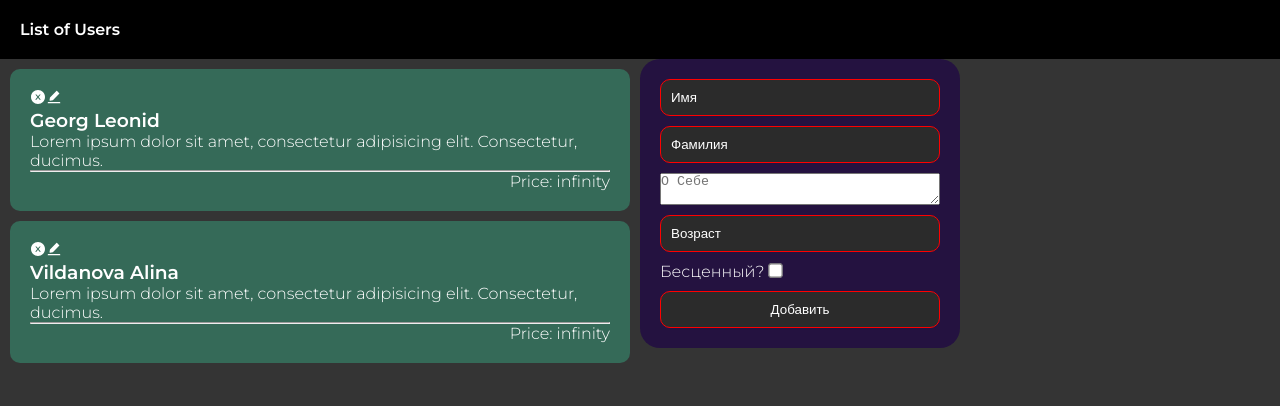
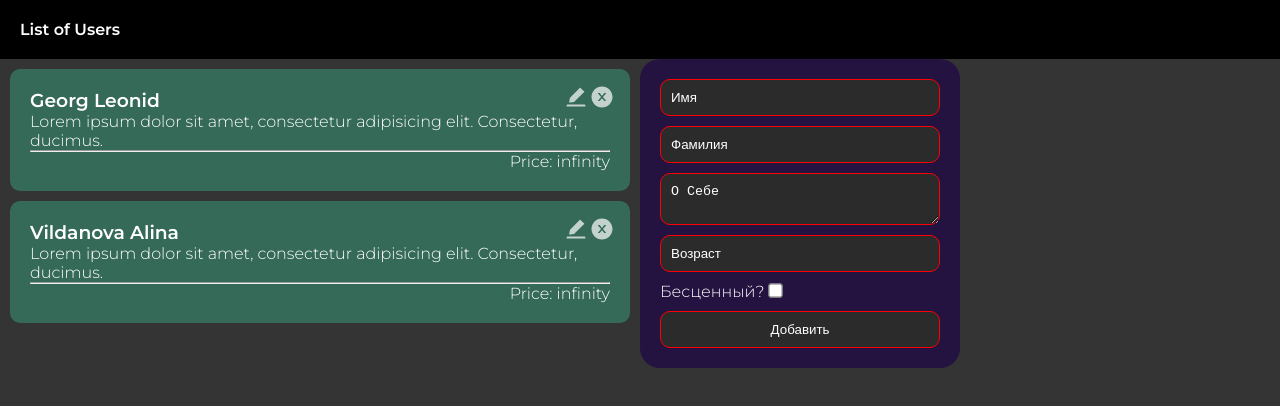
Before and after one commit to Leonid-poc/TestReact, a React (Create React App) app: page / in a window 1280 px wide. Shown: the top 406 px of the page. Built offline with nearby package versions, Linux system fonts and the light colour scheme.

Commit message:
replace class name for form editing

```diff
--- a/src/css/main.css
+++ b/src/css/main.css
@@ -36,7 +36,7 @@ aside {
     width: 25%;
     float: left;
 }
-aside form {
+.formAddUser {
     color: #fff;
     background-color: rgb(36, 18, 64);
     border-radius: 20px;
@@ -45,22 +45,34 @@ aside form {
     gap: 10px;
     padding: 20px;
 }
-aside form input:not([type="checkbox"]), aside form button {
+.formAddUser input:not([type="checkbox"]), .formAddUser button, .formAddUser textarea{
     padding: 10px;
     background-color: rgb(43, 43, 43);
     -webkit-text-fill-color: #fff;
     border: 1px solid red;
     border-radius: 10px;
+    max-width: 100%;
 }
 
-aside form input[type="checkbox"] {
+.formAddUser input[type="checkbox"] {
     transform: scale(1.1);
 }
 
-aside form button {
+.formAddUser button {
     transition: transform .5s ease;
 }
 
-aside form button:hover {
+.formAddUser button:hover {
     transform: scale(1.05);
 }
+
+.EventBut {
+    margin-left: 10px;
+    float: right;
+    transform: scale(1.5);
+    opacity: .7;
+}
+
+.EventBut:hover {
+    opacity: 1;
+}
```
